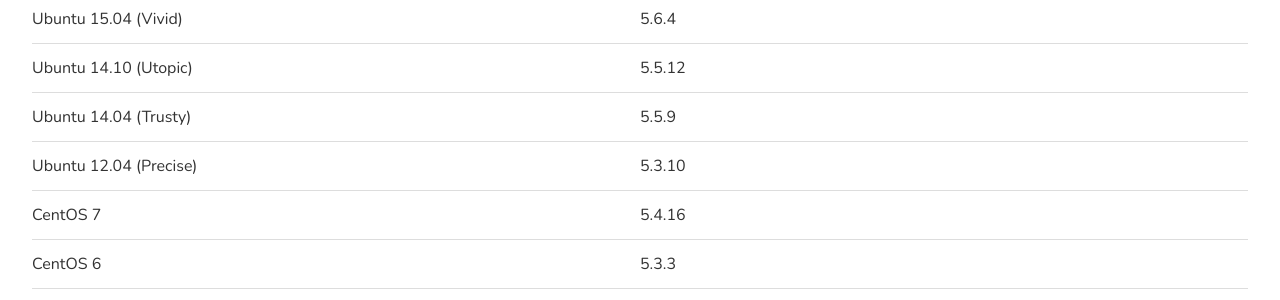
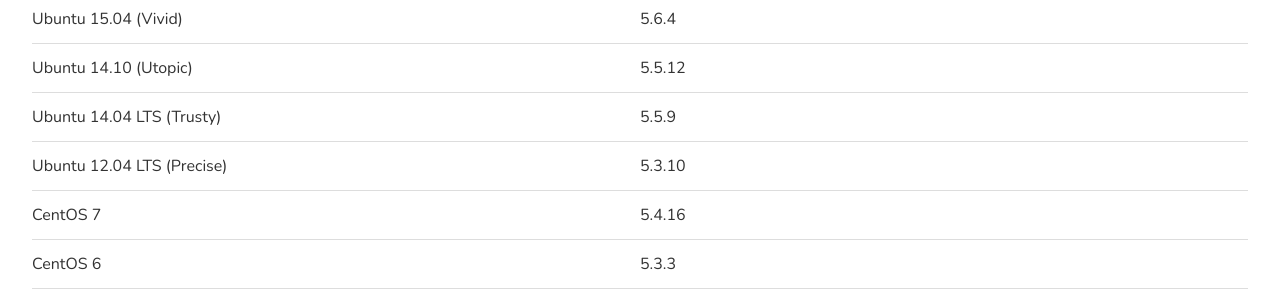
Before and after one commit to phpversions/phpversions.info, a Jekyll site: the page built from linux-distros.html, in a window 1280 px wide. Shown: the part 346-646 px from the top of the page. Built offline with Jekyll 4.4.1, drawn with Linux system fonts in a browser that asks for light colours; nearby versions of some CDN libraries.

Commit message:
mark Ubuntu 14.04 and 12.04 as LTS

```diff
--- a/_data/linux_distros.yml
+++ b/_data/linux_distros.yml
@@ -13,10 +13,10 @@
 - name: "Ubuntu 14.10 (Utopic)"
   default: 5.5.12
 
-- name: "Ubuntu 14.04 (Trusty)"
+- name: "Ubuntu 14.04 LTS (Trusty)"
   default: 5.5.9
 
-- name: "Ubuntu 12.04 (Precise)"
+- name: "Ubuntu 12.04 LTS (Precise)"
   default: 5.3.10
 
 - name: "CentOS 7"
```
